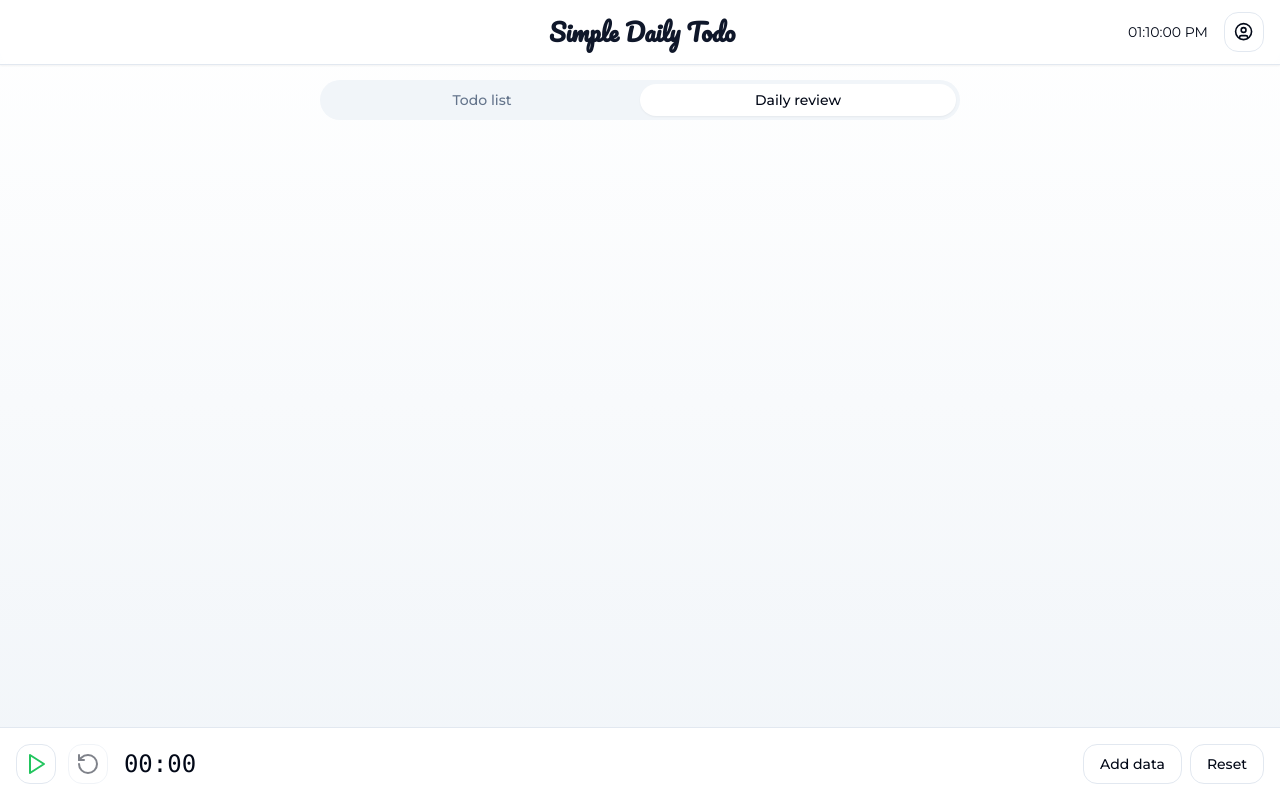
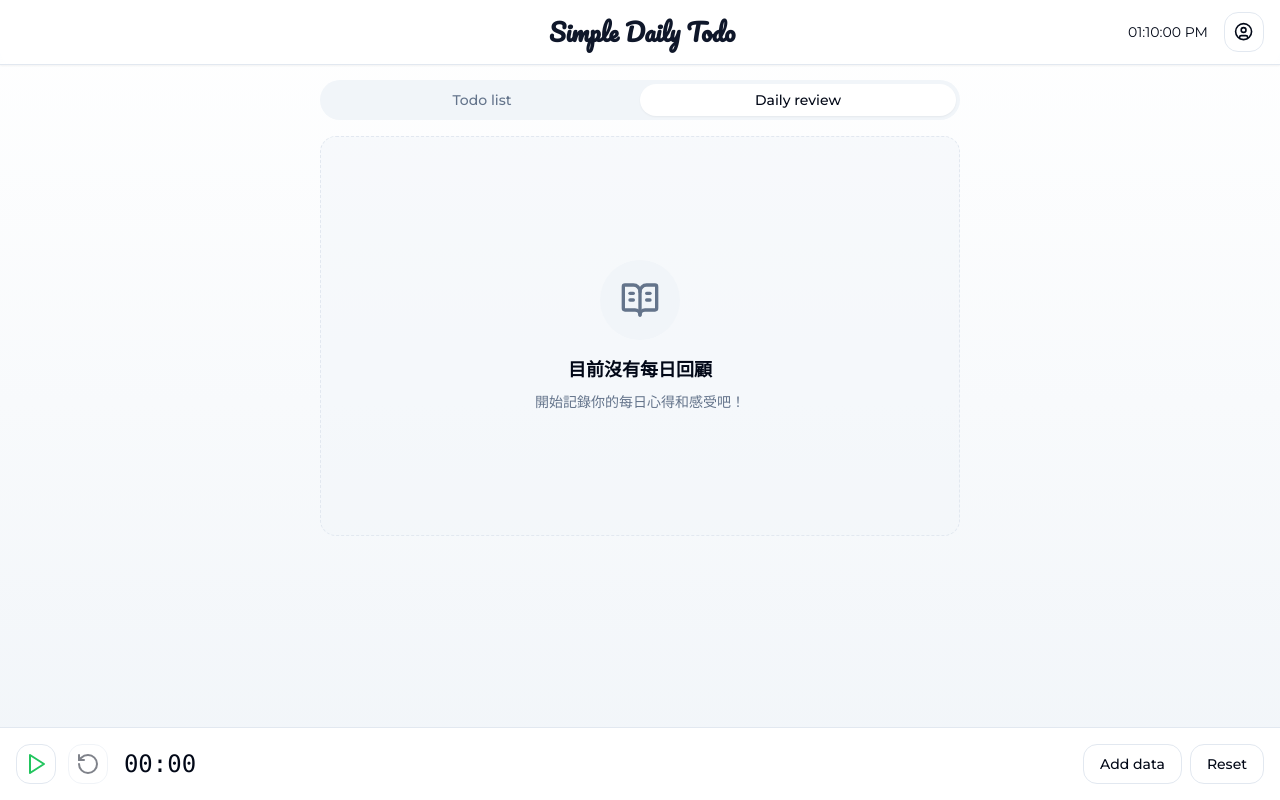
Before and after one commit to Simonlin7972/simple-daily-todo, a React (Vite) app: page /daily-review in a window 1280 px wide. Built offline with nearby package versions, Linux system fonts and the light colour scheme; the HTML template or start-up script is replaced by a standard one.

Commit message:
add empty state for daily review

```diff
--- a/public/locales/ja/translation.json
+++ b/public/locales/ja/translation.json
@@ -1,5 +1,5 @@
 {
-    "appTitle": "シンプルデイリートゥードゥ",
+    "appTitle": "Simple Daily Todo",
     "addTodo": "追加",
     "addTodoPlaceholder": "今日のタスクを入力",
     "whatIveDoneToday": "今日の達成事項",
--- a/src/App.tsx
+++ b/src/App.tsx
@@ -17,6 +17,7 @@ import TodoHistory from './pages/TodoHistory';
 import { FocusPage } from './pages/FocusPage';
 import { CSSTransition } from 'react-transition-group';
 
+export type Font = 'inter' | 'roboto' | 'open-sans' | 'lato' | 'poppins' | 'montserrat';
 
 function App() {
   const [currentTime, setCurrentTime] = useState(new Date());
--- a/src/components/DailyReview.tsx
+++ b/src/components/DailyReview.tsx
@@ -3,11 +3,33 @@ import { RecapCard } from './RecapCard';
 import useLocalStorage from '../hooks/useLocalStorage';
 import { SharedTabs } from './SharedTabs';
 import { useFont } from '../contexts/FontContext';
+import { BookOpenText } from 'lucide-react';
+import { cn } from "@/lib/utils";
 
 interface RecapData {
   text: string;
   mood: string;
   date: string;
+}
+
+function EmptyState() {
+  return (
+    <div className={cn(
+      "flex flex-col items-center justify-center min-h-[400px] rounded-lg",
+      "border border-dashed border-border",
+      "bg-muted/50 p-8 text-center"
+    )}>
+      <div className="flex h-20 w-20 items-center justify-center rounded-full bg-muted">
+        <BookOpenText className="h-10 w-10 text-muted-foreground" />
+      </div>
+      <h3 className="mt-4 text-lg font-semibold text-foreground">
+        目前沒有每日回顧
+      </h3>
+      <p className="mt-2 text-sm text-muted-foreground">
+        開始記錄你的每日心得和感受吧！
+      </p>
+    </div>
+  );
 }
 
 export const DailyReview: React.FC = () => {
@@ -39,14 +61,18 @@ export const DailyReview: React.FC = () => {
   return (
     <div className={`font-${font} container max-w-2xl mx-auto px-4 py-4`}>
       <SharedTabs />
-      {recaps.map((recap: RecapData) => (
+      {recaps.length === 0 ? (
+        <EmptyState />
+      ) : (
+        recaps.map((recap: RecapData) => (
           <RecapCard
             key={recap.date}
             recap={recap}
             onSave={handleSaveRecap}
             onDelete={handleDeleteRecap}
           />
-      ))}
+        ))
+      )}
     </div>
   );
 };
--- a/src/components/Profile.tsx
+++ b/src/components/Profile.tsx
@@ -14,7 +14,9 @@ import { Input } from "@/components/ui/input";
 import useLocalStorage from "@/hooks/useLocalStorage";
 import { useNavigate } from 'react-router-dom';
 
-type Font = 'inter' | 'roboto' | 'open-sans' | 'lato' | 'poppins' | 'montserrat';
+interface FontType {
+  value: 'inter' | 'roboto' | 'open-sans' | 'lato' | 'poppins' | 'montserrat'; // Ensure all font values are included
+}
 
 export const Profile: React.FC = () => {
   const { t, i18n } = useTranslation();
@@ -144,13 +146,13 @@ export const Profile: React.FC = () => {
                 <Type className="h-6 w-6 text-muted-foreground" />
                 <div className="flex-grow flex justify-between items-center">
                   <h3 className="text-lg font-medium">{t('fontSettings')}</h3>
-                  <Select value={font} onValueChange={(value: string) => setFont(value as Font)}>
+                  <Select value={font} onValueChange={(value: string) => setFont(value as FontType)}>
                     <SelectTrigger className="w-[160px]">
                       <SelectValue placeholder="Select font" />
                     </SelectTrigger>
                     <SelectContent>
                       {fonts.map((font) => (
-                        <SelectItem key={font.value} value={font.value}>
+                        <SelectItem key={font.value} value={font.value} onClick={() => setFont(font.value as FontType)}>
                           {font.label}
                         </SelectItem>
                       ))}
--- a/src/components/RecapCard.tsx
+++ b/src/components/RecapCard.tsx
@@ -6,6 +6,7 @@ import { Button } from "@/components/ui/button";
 import { Textarea } from "@/components/ui/textarea";
 import { customToast } from "@/components/ui/sonner";
 import { Badge } from "@/components/ui/badge";
+import { Separator } from "@/components/ui/separator";
 import {
   AlertDialog,
   AlertDialogAction,
@@ -80,7 +81,7 @@ export const RecapCard: React.FC<RecapCardProps> = ({ recap, onSave, onDelete })
       onMouseEnter={() => setIsHovered(true)} // 懸停時設置狀態
       onMouseLeave={() => setIsHovered(false)} // 離開時重置狀態
     >
-      <CardHeader className="pb-0">
+      <CardHeader className="">
         <div className="flex items-center justify-between">
           <div className="flex flex-col">
             <div className="flex items-center mb-3">
@@ -123,13 +124,17 @@ export const RecapCard: React.FC<RecapCardProps> = ({ recap, onSave, onDelete })
           )}
         </div>
       </CardHeader>
+      <div className="px-6">
+        <Separator className="" />
+      </div>
+
       <CardContent>
         {isEditing ? (
           <>
             <Textarea
               value={editedText}
               onChange={(e) => setEditedText(e.target.value)}
-              className="min-h-[200px] m-2 mb-4 mt-8 p-4"
+              className="min-h-[200px] m-2 mb-4 p-4"
             />
             <div className="flex justify-between mb-4">
               <div className="flex space-x-2">
```
Lines whose indentation alone changed are shown as unchanged.
